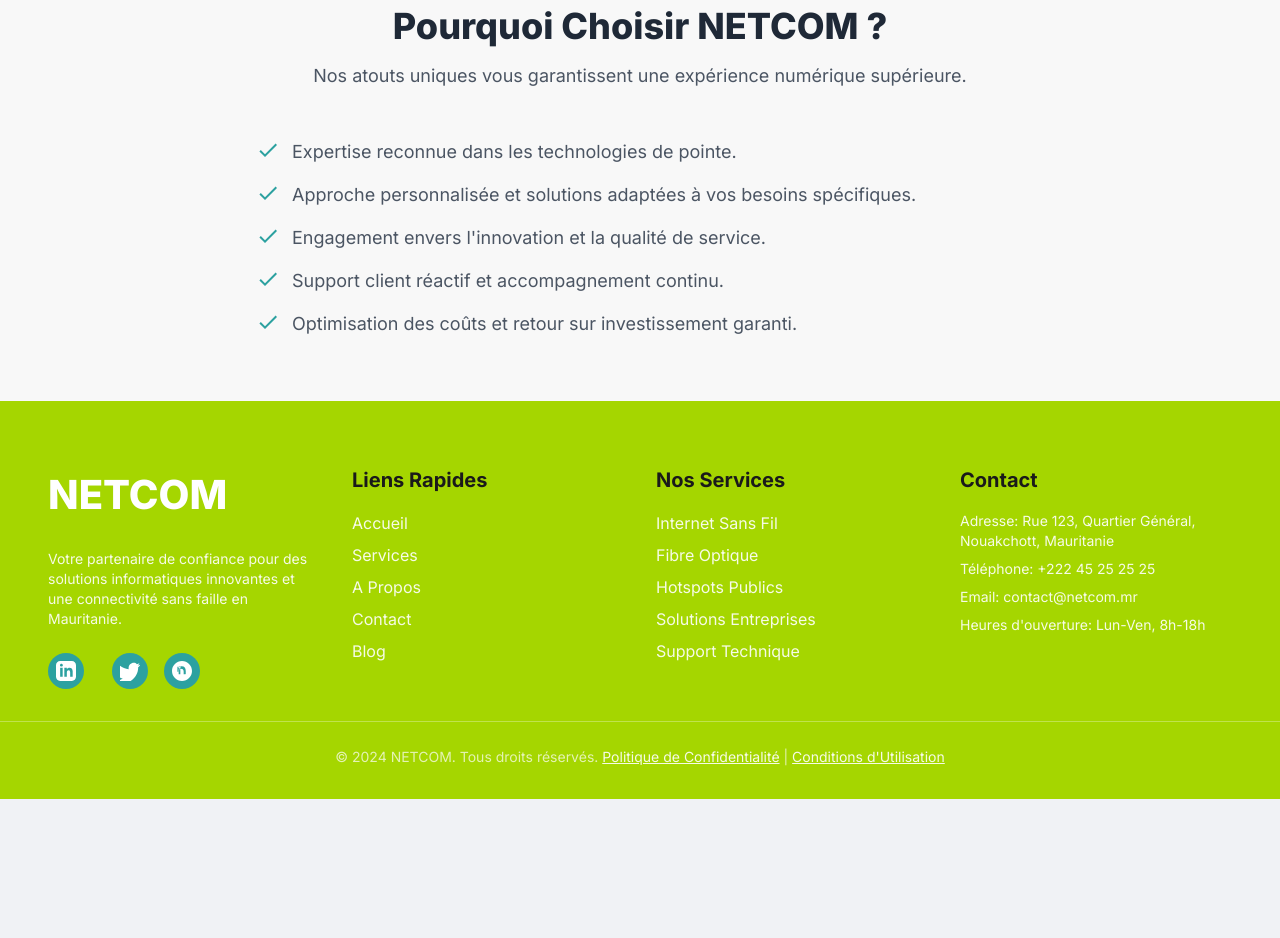
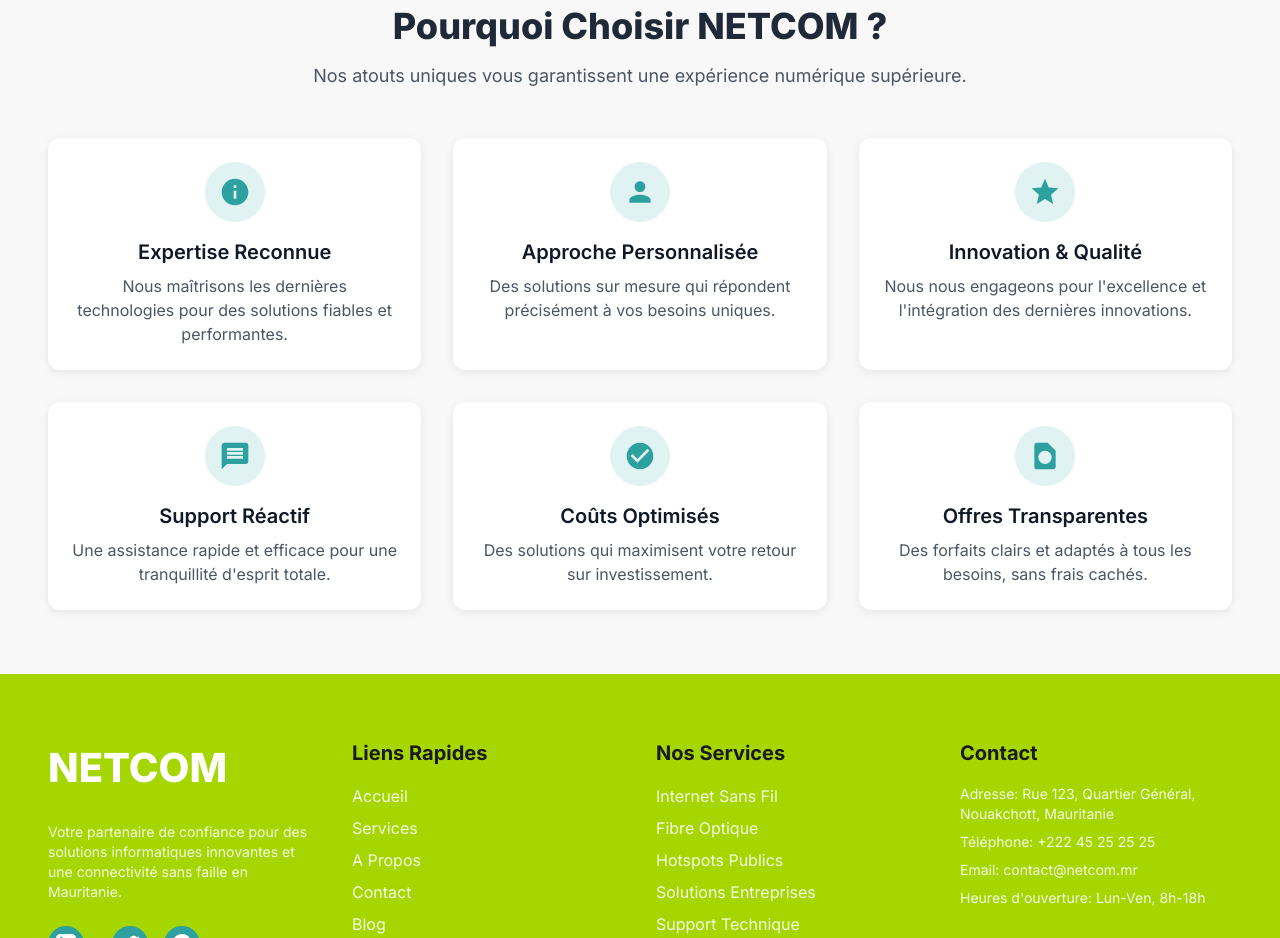
Before and after one commit to softmax-ship-it/softmax-ship-it.github.io, a plain HTML site: page index.html in a window 1280 px wide. Shown: the part 1760-2698 px from the top of the page. Before the commit the page ends 2559 px from the top, so only its background shows below. Drawn offline with nearby package versions, Linux system fonts and the light colour scheme.

Commit message:
Added sixth card to Pourquoi Choisir NETCOM section

```diff
--- a/index.html
+++ b/index.html
@@ -279,27 +279,50 @@
             padding-bottom: 4rem;
             position: relative;
             overflow: hidden;
-            /* Removed margin-top and margin-bottom */
         }
-        /* Removed .benefit-card styles as they are no longer used for this section */
-
-        /* Tick icon specific styles for the list */
-        .tick-list-item {
+        /* New styles for horizontal differentiator cards */
+        .differentiator-card {
+            background-color: white;
+            border-radius: 0.75rem;
+            padding: 1.5rem;
+            box-shadow: 0 2px 8px rgba(0, 0, 0, 0.08);
             display: flex;
-            align-items: flex-start; /* Align icon and text at the top */
-            margin-bottom: 1rem; /* Space between list items */
+            flex-direction: column;
+            align-items: center;
+            text-align: center;
+            transition: transform 0.3s ease, box-shadow 0.3s ease;
+            height: 100%; /* Ensure cards in a row have equal height */
         }
-        .tick-icon-svg {
-            flex-shrink: 0; /* Prevent SVG from shrinking */
-            width: 1.5rem; /* Slightly larger icon */
-            height: 1.5rem;
-            margin-right: 0.75rem; /* Space between icon and text */
-            color: #2CA1A0; /* Teal/Turquoise color for the tick */
+        .differentiator-card:hover {
+            transform: translateY(-5px);
+            box-shadow: 0 8px 16px rgba(0, 0, 0, 0.15);
         }
-        .tick-text {
-            font-size: 1.125rem; /* text-lg */
+        .differentiator-icon-wrapper {
+            background-color: #E0F2F1; /* Light teal background for icon circle */
+            border-radius: 50%;
+            width: 60px;
+            height: 60px;
+            display: flex;
+            align-items: center;
+            justify-content: center;
+            margin-bottom: 1rem;
+            flex-shrink: 0; /* Prevent icon wrapper from shrinking */
+        }
+        .differentiator-icon {
+            color: #2CA1A0; /* Teal/Turquoise for icon color */
+            width: 32px;
+            height: 32px;
+        }
+        .differentiator-text {
+            font-size: 1rem; /* text-base */
             color: #4b5563; /* text-gray-700 */
-            line-height: 1.5; /* Ensure good line height */
+            line-height: 1.5;
+        }
+        /* Adjustments for smaller screens to stack cards */
+        @media (max-width: 767px) {
+            .differentiator-grid {
+                grid-template-columns: 1fr; /* Stack vertically on small screens */
+            }
         }
 
 
@@ -526,39 +549,84 @@
                     Nos atouts uniques vous garantissent une expérience numérique supérieure.
                 </p>
             </div>
-            <div class="max-w-3xl mx-auto text-left">
-                <ul class="space-y-4">
-                    <li class="tick-list-item">
-                        <svg class="tick-icon-svg" fill="currentColor" viewBox="0 0 24 24" xmlns="http://www.w3.org/2000/svg">
-                            <path d="M9 16.17L4.83 12l-1.42 1.41L9 19 21 7l-1.41-1.41L9 16.17z"/>
+            <div class="grid grid-cols-1 md:grid-cols-2 lg:grid-cols-3 gap-8 differentiator-grid">
+                <!-- Differentiator Card 1: Expertise reconnue -->
+                <div class="differentiator-card">
+                    <div class="differentiator-icon-wrapper">
+                        <svg class="differentiator-icon" fill="currentColor" viewBox="0 0 24 24" xmlns="http://www.w3.org/2000/svg">
+                            <path d="M12 2C6.48 2 2 6.48 2 12s4.48 10 10 10 10-4.48 10-10S17.52 2 12 2zm1 15h-2v-6h2v6zm0-8h-2V7h2v2z"/>
                         </svg>
-                        <span class="tick-text">Expertise reconnue dans les technologies de pointe.</span>
-                    </li>
-                    <li class="tick-list-item">
-                        <svg class="tick-icon-svg" fill="currentColor" viewBox="0 0 24 24" xmlns="http://www.w3.org/2000/svg">
-                            <path d="M9 16.17L4.83 12l-1.42 1.41L9 19 21 7l-1.41-1.41L9 16.17z"/>
+                    </div>
+                    <h3 class="text-xl font-semibold text-gray-900 mb-2">Expertise Reconnue</h3>
+                    <p class="differentiator-text">
+                        Nous maîtrisons les dernières technologies pour des solutions fiables et performantes.
+                    </p>
+                </div>
+
+                <!-- Differentiator Card 2: Approche personnalisée -->
+                <div class="differentiator-card">
+                    <div class="differentiator-icon-wrapper">
+                        <svg class="differentiator-icon" fill="currentColor" viewBox="0 0 24 24" xmlns="http://www.w3.org/2000/svg">
+                            <path d="M12 12c2.21 0 4-1.79 4-4s-1.79-4-4-4-4 1.79-4 4 1.79 4 4 4zm0 2c-2.67 0-8 1.34-8 4v2h16v-2c0-2.66-5.33-4-8-4z"/>
                         </svg>
-                        <span class="tick-text">Approche personnalisée et solutions adaptées à vos besoins spécifiques.</span>
-                    </li>
-                    <li class="tick-list-item">
-                        <svg class="tick-icon-svg" fill="currentColor" viewBox="0 0 24 24" xmlns="http://www.w3.org/2000/svg">
-                            <path d="M9 16.17L4.83 12l-1.42 1.41L9 19 21 7l-1.41-1.41L9 16.17z"/>
+                    </div>
+                    <h3 class="text-xl font-semibold text-gray-900 mb-2">Approche Personnalisée</h3>
+                    <p class="differentiator-text">
+                        Des solutions sur mesure qui répondent précisément à vos besoins uniques.
+                    </p>
+                </div>
+
+                <!-- Differentiator Card 3: Engagement innovation et qualité -->
+                <div class="differentiator-card">
+                    <div class="differentiator-icon-wrapper">
+                        <svg class="differentiator-icon" fill="currentColor" viewBox="0 0 24 24" xmlns="http://www.w3.org/2000/svg">
+                            <path d="M12 17.27L18.18 21l-1.64-7.03L22 9.24l-7.19-.61L12 2 9.19 8.63 2 9.24l5.46 4.73L5.82 21z"/>
                         </svg>
-                        <span class="tick-text">Engagement envers l'innovation et la qualité de service.</span>
-                    </li>
-                    <li class="tick-list-item">
-                        <svg class="tick-icon-svg" fill="currentColor" viewBox="0 0 24 24" xmlns="http://www.w3.org/2000/svg">
-                            <path d="M9 16.17L4.83 12l-1.42 1.41L9 19 21 7l-1.41-1.41L9 16.17z"/>
+                    </div>
+                    <h3 class="text-xl font-semibold text-gray-900 mb-2">Innovation & Qualité</h3>
+                    <p class="differentiator-text">
+                        Nous nous engageons pour l'excellence et l'intégration des dernières innovations.
+                    </p>
+                </div>
+
+                <!-- Differentiator Card 4: Support client réactif -->
+                <div class="differentiator-card">
+                    <div class="differentiator-icon-wrapper">
+                        <svg class="differentiator-icon" fill="currentColor" viewBox="0 0 24 24" xmlns="http://www.w3.org/2000/svg">
+                            <path d="M20 2H4c-1.1 0-2 .9-2 2v18l4-4h14c1.1 0 2-.9 2-2V4c0-1.1-.9-2-2-2zm-2 12H6v-2h12v2zm0-3H6V9h12v2zm0-3H6V6h12v2z"/>
                         </svg>
-                        <span class="tick-text">Support client réactif et accompagnement continu.</span>
-                    </li>
-                    <li class="tick-list-item">
-                        <svg class="tick-icon-svg" fill="currentColor" viewBox="0 0 24 24" xmlns="http://www.w3.org/2000/svg">
-                            <path d="M9 16.17L4.83 12l-1.42 1.41L9 19 21 7l-1.41-1.41L9 16.17z"/>
+                    </div>
+                    <h3 class="text-xl font-semibold text-gray-900 mb-2">Support Réactif</h3>
+                    <p class="differentiator-text">
+                        Une assistance rapide et efficace pour une tranquillité d'esprit totale.
+                    </p>
+                </div>
+
+                <!-- Differentiator Card 5: Optimisation des coûts -->
+                <div class="differentiator-card">
+                    <div class="differentiator-icon-wrapper">
+                        <svg class="differentiator-icon" fill="currentColor" viewBox="0 0 24 24" xmlns="http://www.w3.org/2000/svg">
+                            <path d="M12 2C6.48 2 2 6.48 2 12s4.48 10 10 10 10-4.48 10-10S17.52 2 12 2zm-2 15l-5-5 1.41-1.41L10 14.17l7.59-7.59L19 8l-9 9z"/>
                         </svg>
-                        <span class="tick-text">Optimisation des coûts et retour sur investissement garanti.</span>
-                    </li>
-                </ul>
+                    </div>
+                    <h3 class="text-xl font-semibold text-gray-900 mb-2">Coûts Optimisés</h3>
+                    <p class="differentiator-text">
+                        Des solutions qui maximisent votre retour sur investissement.
+                    </p>
+                </div>
+
+                <!-- New Differentiator Card 6: Des offres transparentes -->
+                <div class="differentiator-card">
+                    <div class="differentiator-icon-wrapper">
+                        <svg class="differentiator-icon" fill="currentColor" viewBox="0 0 24 24" xmlns="http://www.w3.org/2000/svg">
+                            <path d="M14 2H6c-1.1 0-1.99.9-1.99 2L4 20c0 1.1.89 2 1.99 2H18c1.1 0 2-.9 2-2V8l-6-6zm-2 16c-2.76 0-5-2.24-5-5s2.24-5 5-5 5 2.24 5 5-2.24 5-5 5z"/>
+                        </svg>
+                    </div>
+                    <h3 class="text-xl font-semibold text-gray-900 mb-2">Offres Transparentes</h3>
+                    <p class="differentiator-text">
+                        Des forfaits clairs et adaptés à tous les besoins, sans frais cachés.
+                    </p>
+                </div>
             </div>
         </div>
     </section>
```
